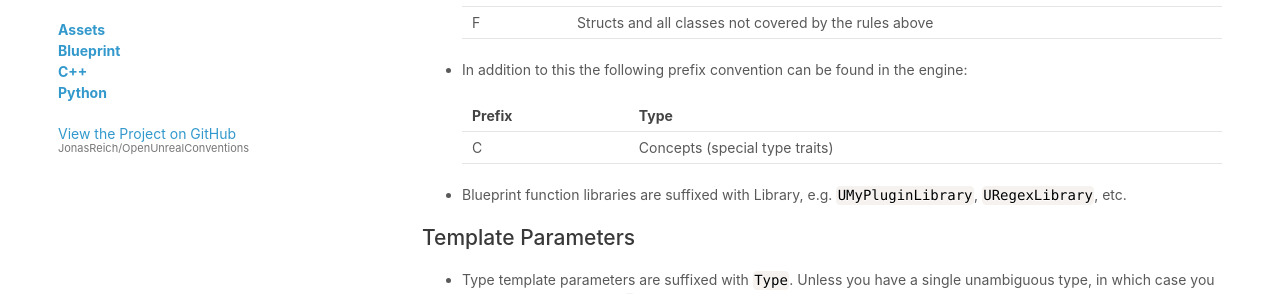
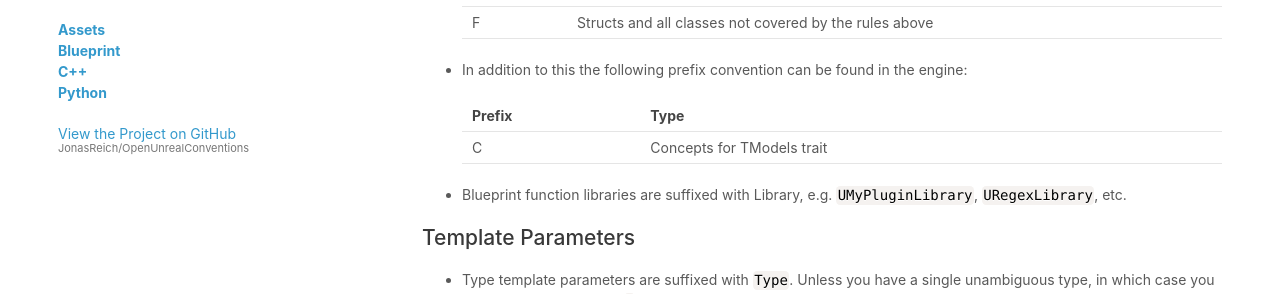
Before and after one commit to JonasReich/OpenUnrealConventions, a Jekyll site: the page built from C++/Naming.md, in a window 1280 px wide and 900 px high, scrolled down 981 px. Shown: the part 121-415 px from the top of the window. Built offline with Jekyll 4.4.1, drawn with Linux system fonts in a browser that asks for light colours; our own code applies the rules of GitHub Pages for plain Markdown files; a script that is not in the unit is left out; the repository's description, which GitHub fills in, is left out.

Commit message:
Rephrased + reformatted prefix table

```diff
--- a/C++/Naming.md
+++ b/C++/Naming.md
@@ -31,21 +31,21 @@
 - Abstract base classes may be suffixed with Base
 - Unreal Header Tool enforces the following prefixes for reflected types:
 
-    | Prefix | Type                  |
-    |--------|-----------------------|
-    | T      | Template classes      |
-    | U      | UObject child classes |
-    | A      | AActor child classes  |
-    | S      | SWidget child classes |
-    | E      | Enums (only typenames, enum items have no prefix!) |
-    | I      | UInterface classes    |
+    | Prefix | Type                                                   |
+    |--------|--------------------------------------------------------|
+    | T      | Template classes                                       |
+    | U      | UObject child classes                                  |
+    | A      | AActor child classes                                   |
+    | S      | SWidget child classes                                  |
+    | E      | Enums (only typenames, enum items have no prefix!)     |
+    | I      | UInterface classes                                     |
     | F      | Structs and all classes not covered by the rules above |
 
 - In addition to this the following prefix convention can be found in the engine:
 
-    | Prefix | Type                           |
-    |--------|--------------------------------|
-    | C      | Concepts (special type traits) |
+    | Prefix | Type                                                   |
+    |--------|--------------------------------------------------------|
+    | C      | Concepts for TModels trait                             |
 
 - Blueprint function libraries are suffixed with Library, e.g. ``UMyPluginLibrary``, ``URegexLibrary``, etc.
 
```
